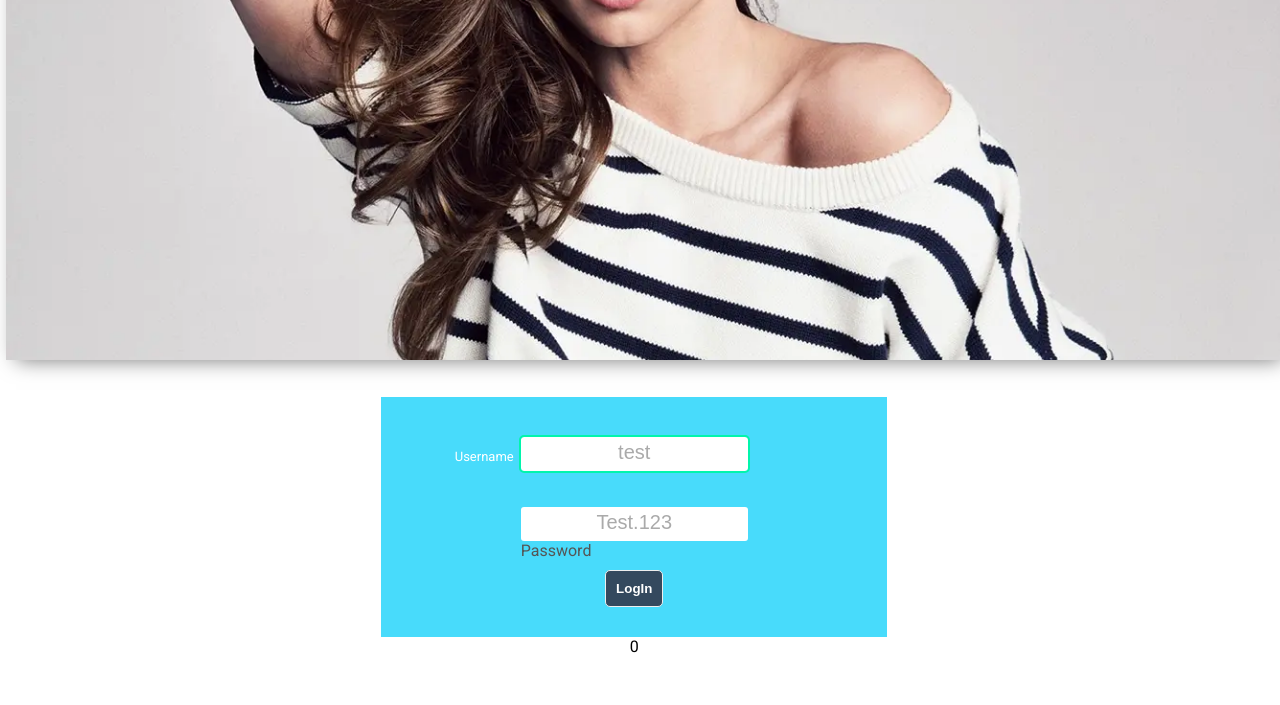
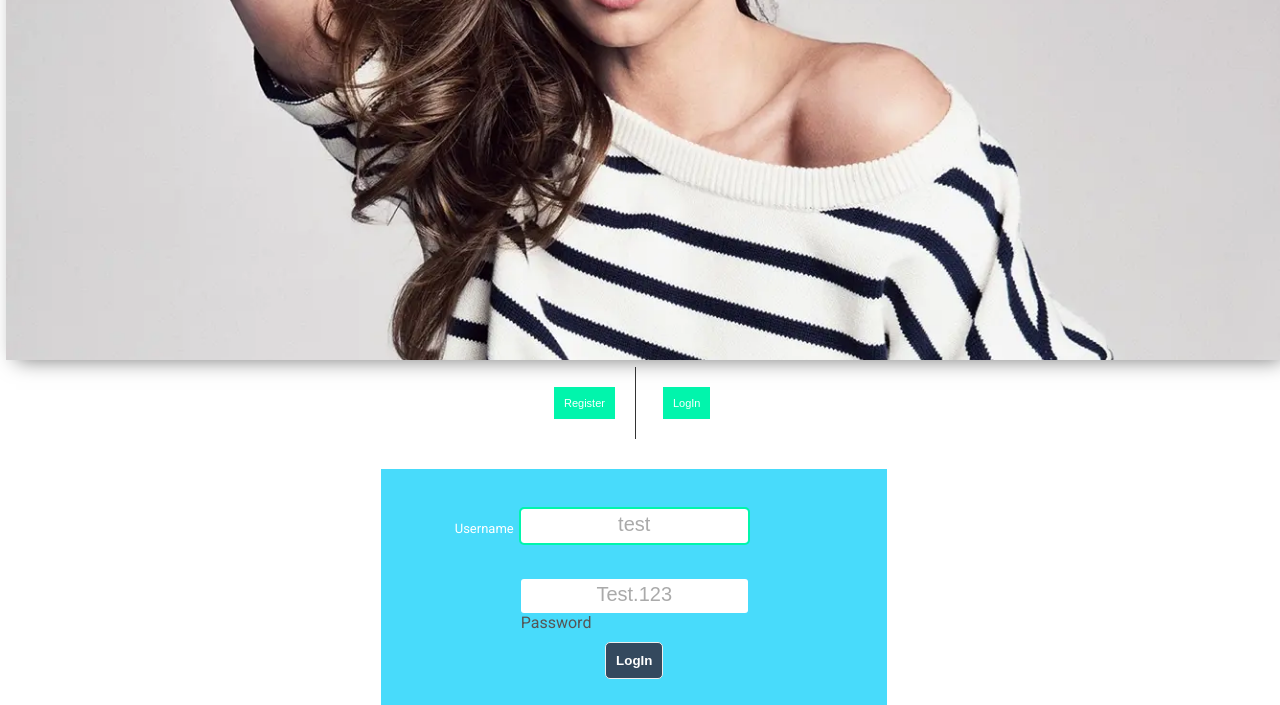
Before and after one commit to kian-007/react-php, a React app: page /login in a window 1280 px wide. Shown: the part 419-1124 px from the top of the page. Built offline with nearby package versions, Linux system fonts and the light colour scheme.

Commit message:
register

```diff
--- a/src/pages/logIn/logIn.css
+++ b/src/pages/logIn/logIn.css
@@ -1,5 +1,10 @@
+.container {
+    display: flex;
+    flex-direction: column;
+}
+
 .LogIn {
-    margin: 50px 5%;
+    margin: 10px 5%;
     display: flex;
     flex-direction: column;
     justify-content: center;
@@ -104,3 +109,33 @@
     background-image: linear-gradient(to right, #77afff, purple);
     transition: .5s;
 }
+
+.options ul {
+    display: flex;
+    list-style-type: none;
+    justify-content: center;
+    margin: 20px auto;
+    padding-right: 37px;
+}
+
+.options ul li {
+    margin-right: 7px;
+    padding: 20px;
+}
+
+.options ul li:first-child {
+    border-right: 1px solid #333;
+}
+
+.options ul li button {
+    border: 0;
+    padding: 10px;
+    font-size: 11px;
+    color: #fff;
+    background-color: var(--secondary);
+    cursor: pointer;
+}
+
+.options ul li button:hover {
+    opacity: .5;
+}
--- a/src/pages/logIn/logIn.js
+++ b/src/pages/logIn/logIn.js
@@ -22,6 +22,8 @@ const LogIn = () => {
     const [loading, setLoading] = useState(false)
     const [refresh, setRefresh] = useState(0)
     const [submitted, setSubmitted] = useState(false)
+    const [loginPage, setLoginPage] = useState(true)
+    const [registerPage, setRegisterPage] = useState(false)
     const inputsform = useRef(null)
     const inputfocus = useRef(null)
     const buttonSubmitRef = useRef(null)
@@ -191,11 +193,39 @@ const LogIn = () => {
     // }, [passInput])
 
 
+    const handleRegisterPage = () => {
+        setRegisterPage(true)
+        setLoginPage(false)
+    }
 
+    const handleLoginPage = () => {
+        setRegisterPage(false)
+        setLoginPage(true)
+    }
 
 
     return (
+
+        <div className="container">
+
+            <div className="options">
+                <ul>
+                    <li><button onClick={handleRegisterPage}>Register</button></li>
+                    <li><button onClick={handleLoginPage}>LogIn</button></li>
+                </ul>
+            </div>
+
+            {registerPage ? (
+                <div>
+                    hiiiiiiiiiiiiiiiiiiiii
+                </div>
+            ):(<></>)}
+
+
+            {loginPage ? (
                 <div className="LogIn" ref={inputsform}>
+
+
                     {typeof (post) != "object" ? (
                         post != null && post.length > 0 && (<Message clas="success" stylee={{ display: "block" }}>Good Luck ^_^</Message>)
                     ) : (
@@ -255,6 +285,9 @@ const LogIn = () => {
                         {/* {post} */}
                     </div>
                 </div>
+            ) : (<></>)}
+        </div>
+
     );
 }
 
```
Lines whose indentation alone changed are shown as unchanged.
